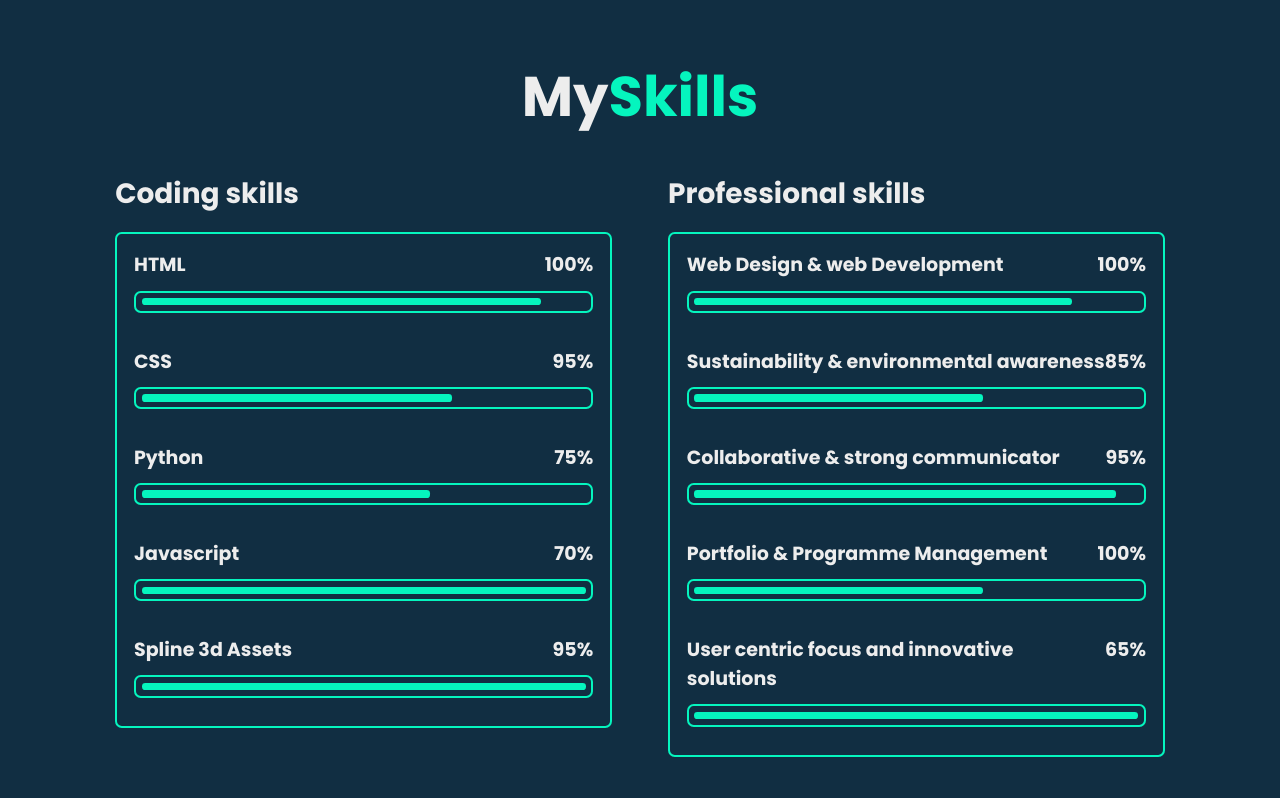
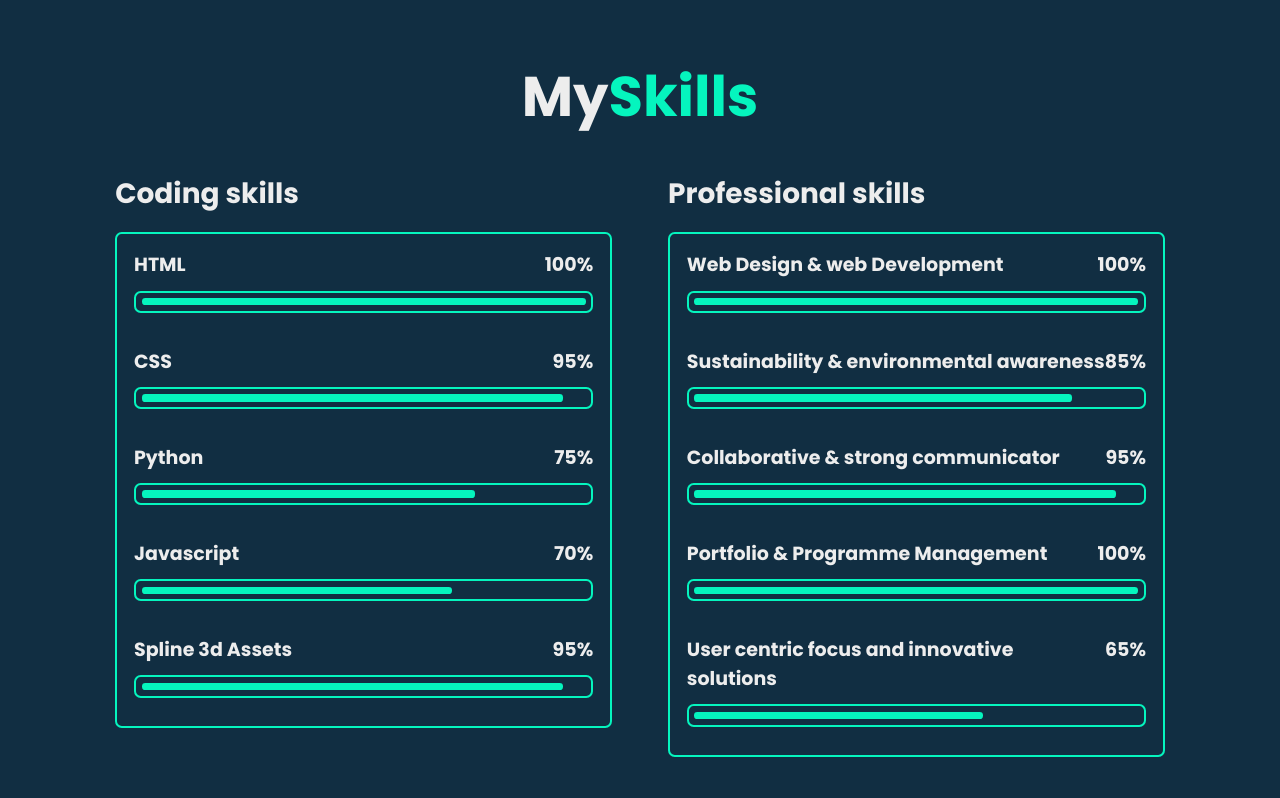
Before and after one commit to AJQF/Personal_Portfolio, a plain HTML site: page index.html in a window 1280 px wide. Shown: the part 3135-3933 px from the top of the page. Drawn offline with nearby package versions, Linux system fonts and the light colour scheme; some packages are replaced by stand-ins of ours; a script that the page names is missing.

Commit message:
Update style.css

```diff
--- a/css/style.css
+++ b/css/style.css
@@ -540,28 +540,37 @@ span {
 }
 
 .skills-column:nth-child(1) .skills-content .progress:nth-child(1) .bar span {
-  width: 90%;
+  width: 100%;
 }
 .skills-column:nth-child(1) .skills-content .progress:nth-child(2) .bar span {
+  width: 95%;
+}
+.skills-column:nth-child(1) .skills-content .progress:nth-child(3) .bar span {
+  width: 75%;
+}
+.skills-column:nth-child(1) .skills-content .progress:nth-child(4) .bar span {
   width: 70%;
 }
-.skills-column:nth-child(1) .skills-content .progress:nth-child(3) .bar span {
-  width: 65%;
-}
-.skills-column:nth-child(2) .skills-content .progress:nth-child(4) .bar span {
-  width: 65%;
+.skills-column:nth-child(1) .skills-content .progress:nth-child(5) .bar span {
+  width: 95%;
 }
 
+
 .skills-column:nth-child(2) .skills-content .progress:nth-child(1) .bar span {
-  width: 85%;
+  width: 100%;
 }
 .skills-column:nth-child(2) .skills-content .progress:nth-child(2) .bar span {
-  width: 65%;
+  width: 85%;
 }
 .skills-column:nth-child(2) .skills-content .progress:nth-child(3) .bar span {
   width: 95%;
 }
-
+.skills-column:nth-child(2) .skills-content .progress:nth-child(4) .bar span {
+  width: 100%;
+}
+.skills-column:nth-child(2) .skills-content .progress:nth-child(5) .bar span {
+  width: 65%;
+}
 .contact {
   display: flex;
   flex-direction: column;
@@ -775,12 +784,12 @@ section:nth-child(odd) .animate.scroll,
   .footer {
     padding: 2rem 4%;
   }
-}
+
 @media (max-width: 850px) {
   .animate.home-img {
     width: 55%;
   }
-}
+}}
 
 @media (max-width: 768px) {
   .header {
@@ -842,6 +851,9 @@ section:nth-child(odd) .animate.scroll,
     pointer-events: none;
     background: var(--bg-color);
     opacity: 0.6;
+  }
+  .contact form {
+    width: 75%;
   }
 }
 
```
